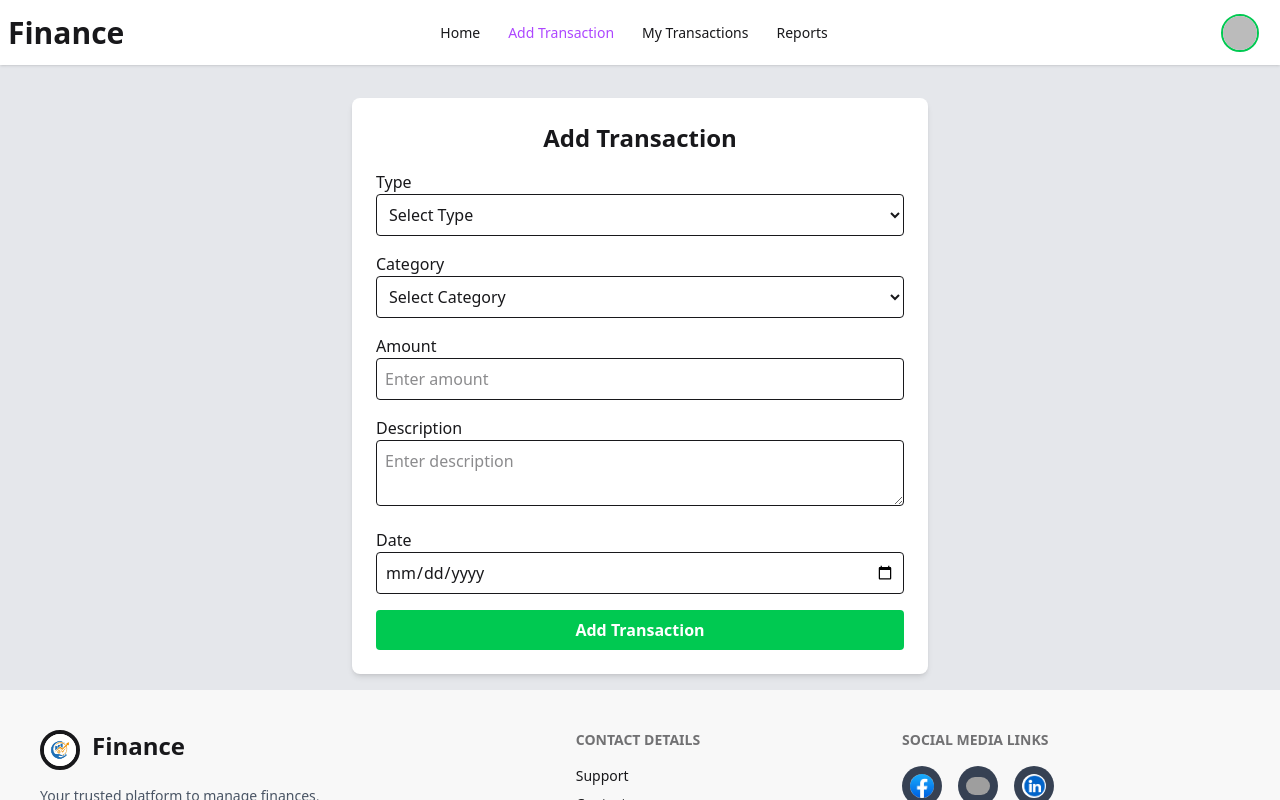
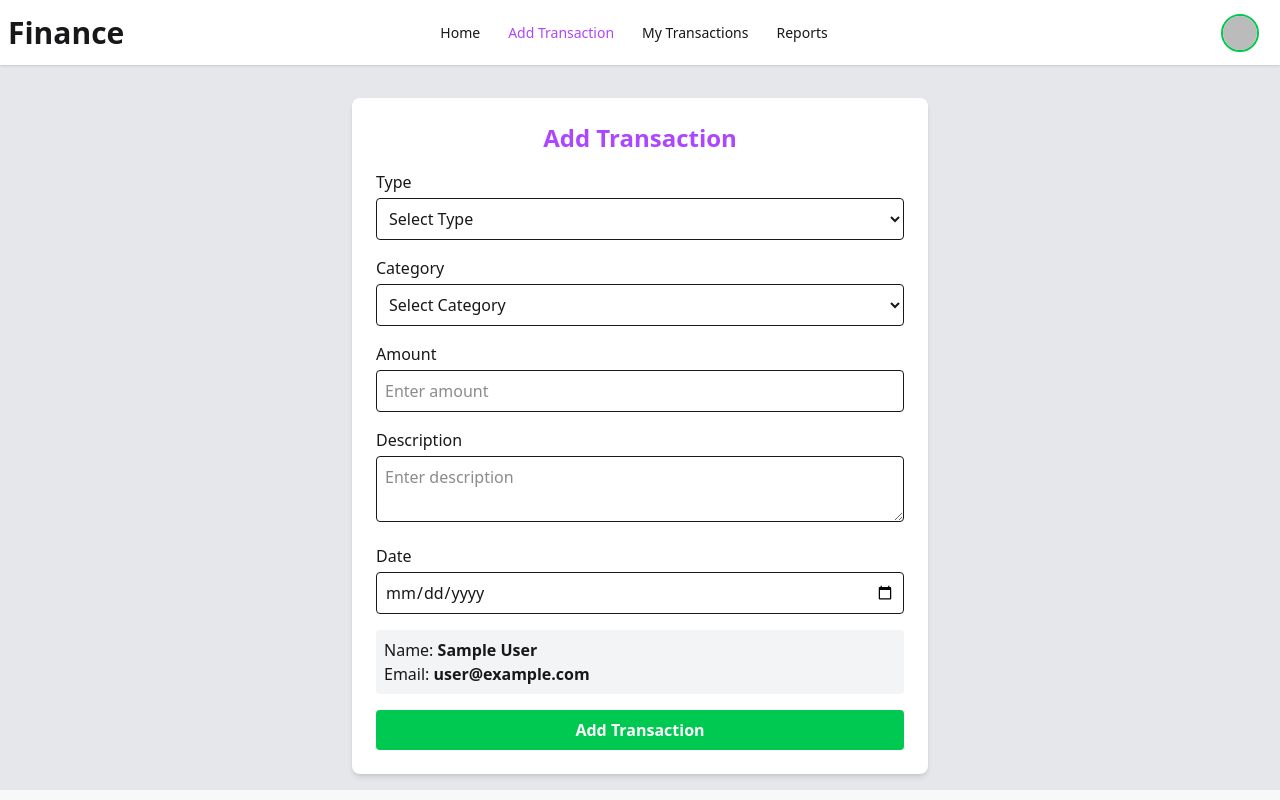
Before and after one commit to ruhulamindev/b12-a10-client-finease, a React (Vite) app: page /add-transactions in a window 1280 px wide. Shown: the top 800 px of the page. Built offline with nearby package versions, Linux system fonts and the light colour scheme; no server answers; sample sign-in values are in the browser's storage; grey boxes are pictures that could not be loaded.

Commit message:
Details Page Complete

```diff
--- a/src/components/CardModel.jsx
+++ b/src/components/CardModel.jsx
@@ -1,4 +1,5 @@
 import React from "react";
+import { Link } from "react-router";
 
 const CardModel = ({ model }) => {
   const { type, category, amount, date, _id } = model;
@@ -22,9 +23,9 @@ const CardModel = ({ model }) => {
         <button className="bg-red-500 text-white px-3 py-1 rounded">
           Delete
         </button>
-        <button className="bg-green-500 text-white px-3 py-1 rounded">
+        <Link to={`/transaction-details/${_id}`} className="bg-green-500 text-white px-3 py-1 rounded">
           View Details
-        </button>
+        </Link>
       </div>
     </div>
   );
--- a/src/pages/AddTransaction.jsx
+++ b/src/pages/AddTransaction.jsx
@@ -34,12 +34,14 @@ const AddTransaction = () => {
 
   return (
     <div className="max-w-xl mx-auto bg-white shadow-md p-6 rounded-lg mt-6 mb-4">
-      <h2 className="text-2xl font-bold text-center mb-4">Add Transaction</h2>
+      <h2 className="text-2xl font-bold text-purple-500 text-center mb-4">
+        Add Transaction
+      </h2>
 
       <form onSubmit={handleSubmit} className="space-y-4">
         {/* Type */}
         <div>
-          <label className="font-medium">Type</label>
+          <label className="font-medium mb-1 block">Type</label>
           <select
             type="text"
             name="type"
@@ -54,7 +56,7 @@ const AddTransaction = () => {
 
         {/* Category */}
         <div>
-          <label className="font-medium">Category</label>
+          <label className="font-medium mb-1 block">Category</label>
           <select
             name="category"
             defaultValue={""}
@@ -73,7 +75,7 @@ const AddTransaction = () => {
 
         {/* Amount */}
         <div>
-          <label className="font-medium">Amount</label>
+          <label className="font-medium mb-1 block">Amount</label>
           <input
             type="number"
             name="amount"
@@ -85,7 +87,7 @@ const AddTransaction = () => {
 
         {/* Description */}
         <div>
-          <label className="font-medium">Description</label>
+          <label className="font-medium mb-1 block">Description</label>
           <textarea
             name="description"
             className="w-full border rounded p-2"
@@ -97,7 +99,7 @@ const AddTransaction = () => {
 
         {/* Date */}
         <div>
-          <label className="font-medium">Date</label>
+          <label className="font-medium mb-1 block">Date</label>
           <input
             type="date"
             name="date"
@@ -105,28 +107,14 @@ const AddTransaction = () => {
             required
           />
         </div>
-
-        {/* User Email */}
-        {/* <div>
-          <label className="font-medium">User Email (Read Only)</label>
-          <input
-            type="email"
-            value={formData.useremail}
-            readOnly
-            className="w-full border rounded p-2 bg-gray-100 cursor-not-allowed"
-          />
-        </div> */}
-
-        {/* User Name */}
-        {/* <div>
-          <label className="font-medium">User Name (Read Only)</label>
-          <input
-            type="text"
-            value={formData.username}
-            readOnly
-            className="w-full border rounded p-2 bg-gray-100 cursor-not-allowed"
-          />
-        </div> */}
+        <div className="mb-4 bg-gray-100 p-2 rounded">
+          <p>
+            Name: <strong>{user?.displayName || "Default Name"}</strong>
+          </p>
+          <p>
+            Email: <strong>{user?.email || "example@gmail.com"}</strong>
+          </p>
+        </div>
 
         {/* Submit */}
         <button className="w-full bg-green-500 hover:bg-green-600 text-white py-2 rounded font-bold">
--- a/src/pages/ErrorPage.jsx
+++ b/src/pages/ErrorPage.jsx
@@ -41,7 +41,7 @@ const ErrorPage = () => {
           onClick={() => navigate("/")}
           className="px-6 py-3 bg-purple-600 hover:bg-purple-700 transition rounded-2xl font-semibold shadow-md"
         >
-          <i class="fa-solid fa-right-to-bracket rotate-180"></i> Back to Home
+          Back to Home
         </button>
       </Fade>
 
--- a/src/pages/TransactionDetails.jsx
+++ b/src/pages/TransactionDetails.jsx
@@ -1,11 +1,48 @@
-import React from 'react';
+import React from "react";
+import { useLoaderData } from "react-router";
 
 const TransactionDetails = () => {
-    return (
-        <div>
-            <h1>TransactionDetails</h1>
+  const data = useLoaderData();
+  const model = data?.result;
+
+  return (
+  <div className="max-w-md mx-auto bg-gradient-to-l from-sky-200 via-green-200 to-red-200 rounded-xl shadow-lg overflow-hidden mt-8 mb-8 border border-gray-200">
+      <div className="px-6 py-6">
+        <h2 className="text-2xl font-bold text-center text-purple-500 mb-4">
+          Transaction Details
+        </h2>
+
+        <div className="space-y-3">
+          <div className="flex justify-between border border-gray-200 p-2">
+            <span className="font-semibold text-gray-700">Type :</span>
+            <span className="text-gray-900 capitalize">{model.type}</span>
+          </div>
+
+          <div className="text-left border border-gray-200 p-2">
+            <span className="font-semibold text-gray-700">Description :  </span>
+            <span className="text-gray-900">{model.description}</span>
+          </div>
+
+          <div className="flex justify-between border border-gray-200 p-2">
+            <span className="font-semibold text-gray-700">Amount :</span>
+            <span className="text-green-600 font-bold">{model.amount}$</span>
+          </div>
+
+          <div className="flex justify-between border border-gray-200 p-2">
+            <span className="font-semibold text-gray-700">Date :</span>
+            <span className="text-gray-900">
+              {new Date(model.date).toLocaleDateString()}
+            </span>
+          </div>
+
+          <div className="flex justify-between border border-gray-200 p-2">
+            <span className="font-semibold text-gray-700">Category :</span>
+            <span className="text-gray-900 capitalize">{model.category}</span>
+          </div>
         </div>
-    );
+      </div>
+    </div>
+  );
 };
 
 export default TransactionDetails;
--- a/src/routes/route.jsx
+++ b/src/routes/route.jsx
@@ -35,7 +35,7 @@ export const router = createBrowserRouter([
             <MyTransactions />
           </PrivateRoute>
         ),
-        loader: () => fetch("http://localhost:5000/finance-all")
+        loader: () => fetch("http://localhost:5000/finance-all"),
       },
       {
         path: "/add-transactions",
@@ -54,12 +54,14 @@ export const router = createBrowserRouter([
         ),
       },
       {
-        path: "/transaction-details",
+        path: "/transaction-details/:id",
         element: (
           <PrivateRoute>
             <TransactionDetails />
           </PrivateRoute>
         ),
+        loader: ({ params }) =>
+          fetch(`http://localhost:5000/finance-all/${params.id}`),
       },
       {
         path: "/profile",
```
Also changed, not shown: src/index.css (line endings or trailing spaces).
